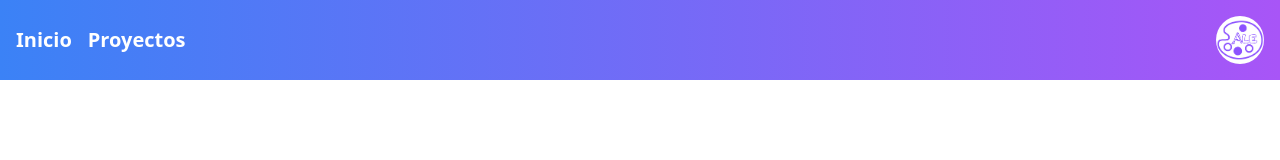
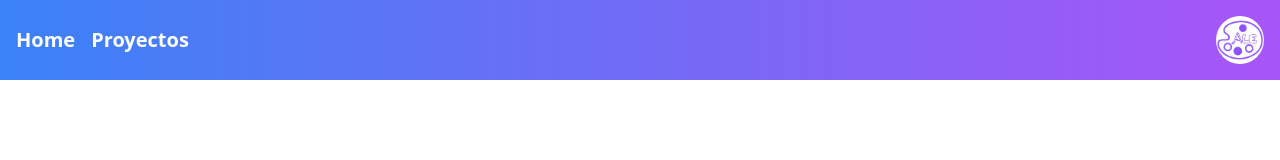
Before and after one commit to marjoriemendoza/Portafolio, a Vue app: page / in a window 1280 px wide. Shown: the top 160 px of the page. Built offline with nearby package versions, Linux system fonts and the light colour scheme.

Commit message:
routes better

```diff
--- a/src/components/Navbar.vue
+++ b/src/components/Navbar.vue
@@ -4,16 +4,8 @@
       <nav class="bg-gradient-to-r from-blue-500 to-purple-500 p-4 text-white hidden md:flex items-center">
         <!-- Lista de enlaces -->
         <ul class="flex space-x-4 font-bold text-xl">
-          <li>
-            <a href="/" class="group">
-        <span class="text-gradient">Inicio</span>
-        </a>
-          </li>
-          <li>
-            <a href="/proyectos" class="group">
-        <span class="text-gradient">Proyectos</span>
-        </a>
-          </li>
+          <li class="text-gradient"><router-link to="/">Home</router-link></li>
+          <li class="text-gradient"><router-link to="/proyectos">Proyectos</router-link></li>
         </ul>
 
         <!-- Imagen en el navbar -->
--- a/src/main.ts
+++ b/src/main.ts
@@ -3,6 +3,8 @@ import './style.css';
 import App from './App.vue';
 import router from './plugins/proyecto.routes';
 
+
+
 createApp(App)
   .use(router)
   .mount('#app');
--- a/src/plugins/proyecto.routes.ts
+++ b/src/plugins/proyecto.routes.ts
@@ -6,14 +6,12 @@ import ProyectosPages from "../pages/ProyectosPages.vue";
 export const routes:RouteRecordRaw[]=[
 
     {
-        name:"Home",
         component:HomePage,
         path:"/",
    },
     {
-    name:"Proyectos",
-    component:ProyectosPages,
-    path:"/proyectos",
+       component:ProyectosPages,
+       path:"/proyectos",
     },
 
 ];
```
